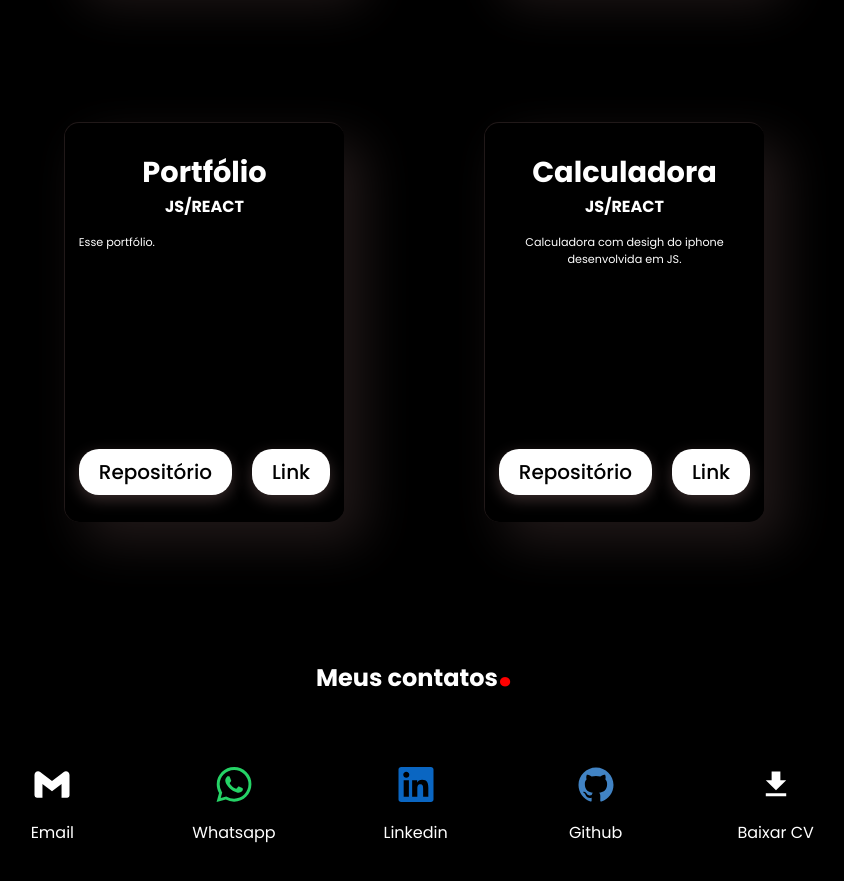
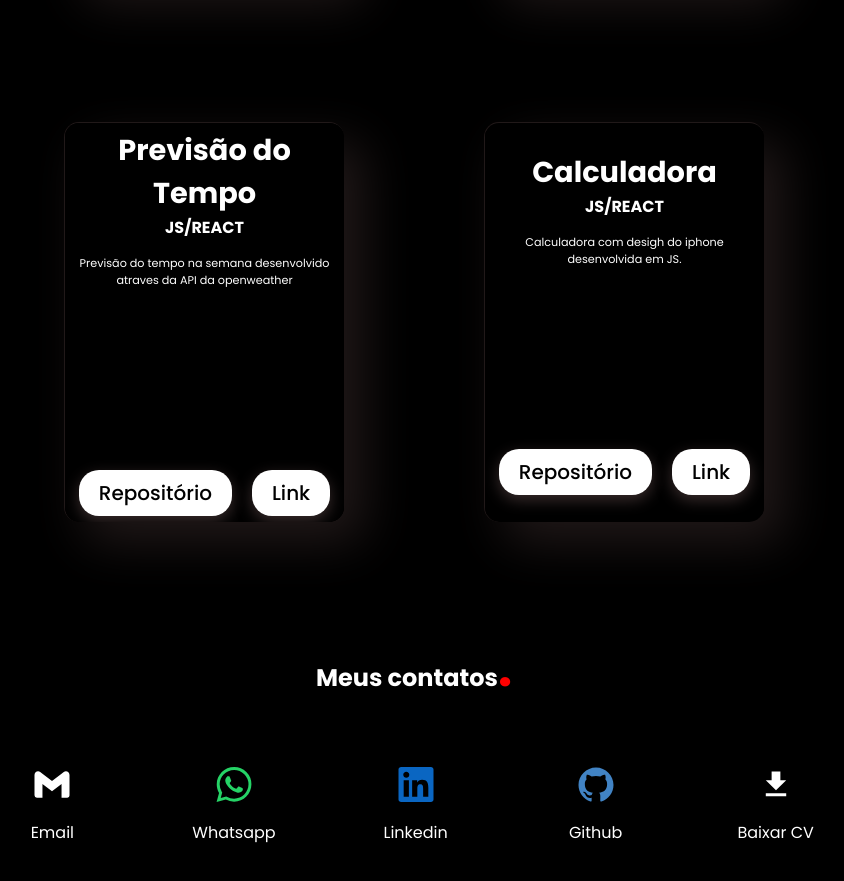
Before and after one commit to filipe-tti/portfolio, a React (Vite) app: page / in a window 1280 px wide. Shown: the part 3900-4781 px from the top of the page, without its empty margins (226-1070 px from the left). Built offline with nearby package versions, Linux system fonts and the light colour scheme.

Commit message:
atualizando projetos

```diff
--- a/src/components/Projects.jsx
+++ b/src/components/Projects.jsx
@@ -42,14 +42,14 @@
 
         <div className="card">
           <div className="content">
-             <h2>Portfólio</h2>
+             <h2>Previsão do Tempo</h2>
              <h3>JS/REACT</h3>
-             <p>Esse portfólio.</p>
+             <p>Previsão do tempo na semana desenvolvido atraves da API da openweather</p>
 
               <div className="links">
 
-                <a target="_blank" rel="noreferrer" href="https://github.com/filipe-tti/portfolio">Repositório</a>
-                <a target="_blank" rel="noreferrer" href="#">Link</a>
+                <a target="_blank" rel="noreferrer" href="https://github.com/filipe-tti/react-previsao">Repositório</a>
+                <a target="_blank" rel="noreferrer" href="https://filipe-tti.github.io/react-previsao/">Link</a>
               </div>
 
           </div>
```
